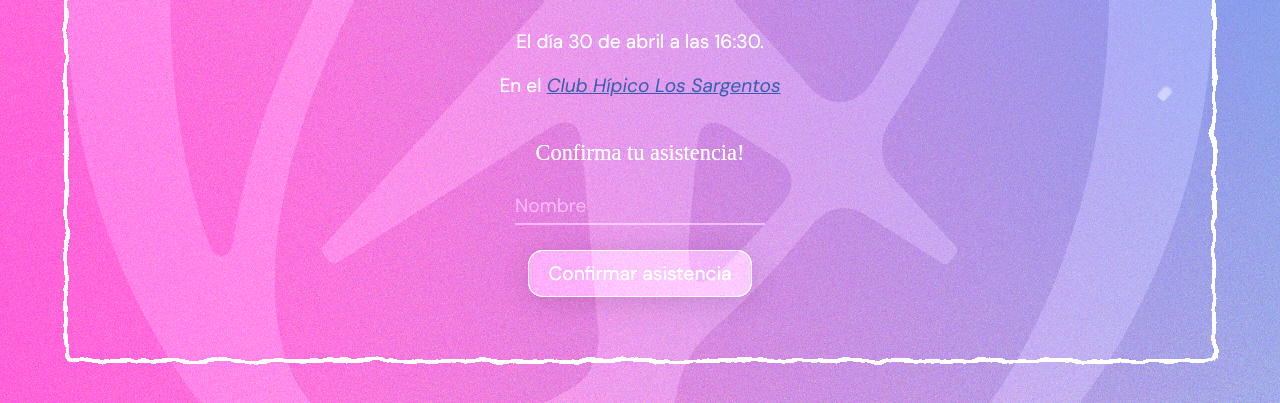
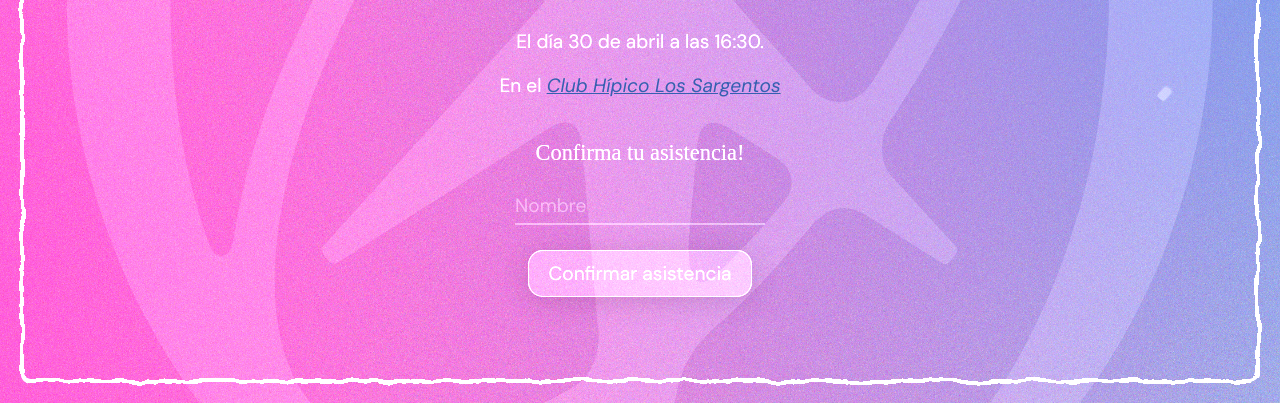
Before and after one commit to foolish-heart/21s, a plain HTML site: page index.html in a window 1280 px wide. Shown: the part 397-800 px from the top of the page. Drawn offline with Linux system fonts and the light colour scheme; a web font is replaced by a local one.

Commit message:
final(hopefully)

```diff
--- a/css/style.css
+++ b/css/style.css
@@ -34,7 +34,7 @@ body, html {
     min-height: 100dvh;
     width: 100vw;
     height: 100dvh;
-    padding: 20px 0;
+    padding: 20px;
 }
 
 #container::before {
@@ -60,9 +60,10 @@ body, html {
     align-items: center;
     position: relative;
     z-index: 1;
-  width: 90dvw;
-  height: 90dvh;
-  padding: 20px 20px;
+    padding: 20px;
+    box-sizing: border-box;
+    width: 100%;
+    height: 100%;
 }
 
 #content-wrapper::before {
```
Lines whose indentation alone changed are shown as unchanged.
